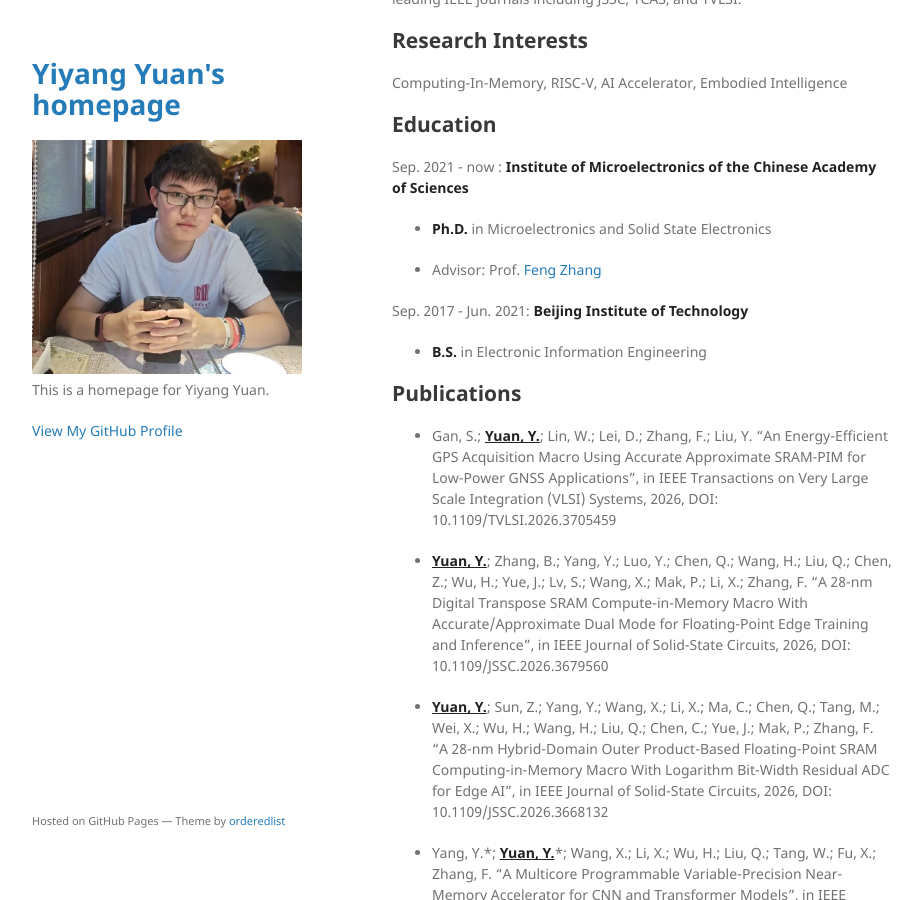
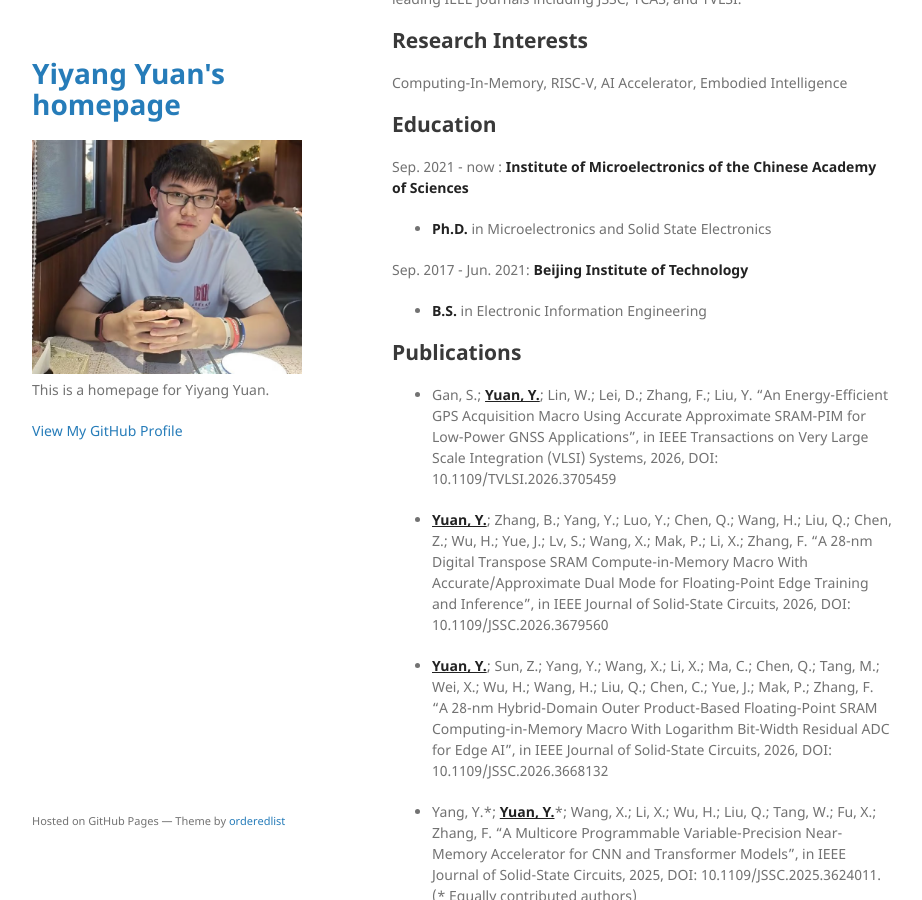
Before and after one commit to sasasatori/sasasatori.github.io, a Jekyll site: the page built from index.md, in a window 1280 px wide and 900 px high, scrolled down 574 px. Shown: the whole window, without its empty margins (178-1100 px from the left). Built offline with Jekyll 4.4.1, drawn with Linux system fonts in a browser that asks for light colours; our own code applies the rules of GitHub Pages for plain Markdown files.

Commit message:
update index

```diff
--- a/index.md
+++ b/index.md
@@ -16,8 +16,6 @@ Computing-In-Memory, RISC-V, AI Accelerator, Embodied Intelligence
 Sep. 2021 - now : **Institute of Microelectronics of the Chinese Academy of Sciences**
 
 - **Ph.D.** in Microelectronics and Solid State Electronics
-
-- Advisor: Prof. [Feng Zhang](https://ime.cas.cn/sourcedb/zw/zjrck/201706/t20170609_4810760.html)
 
 Sep. 2017 - Jun. 2021: **Beijing Institute of Technology**
 - **B.S.** in Electronic Information Engineering
```
